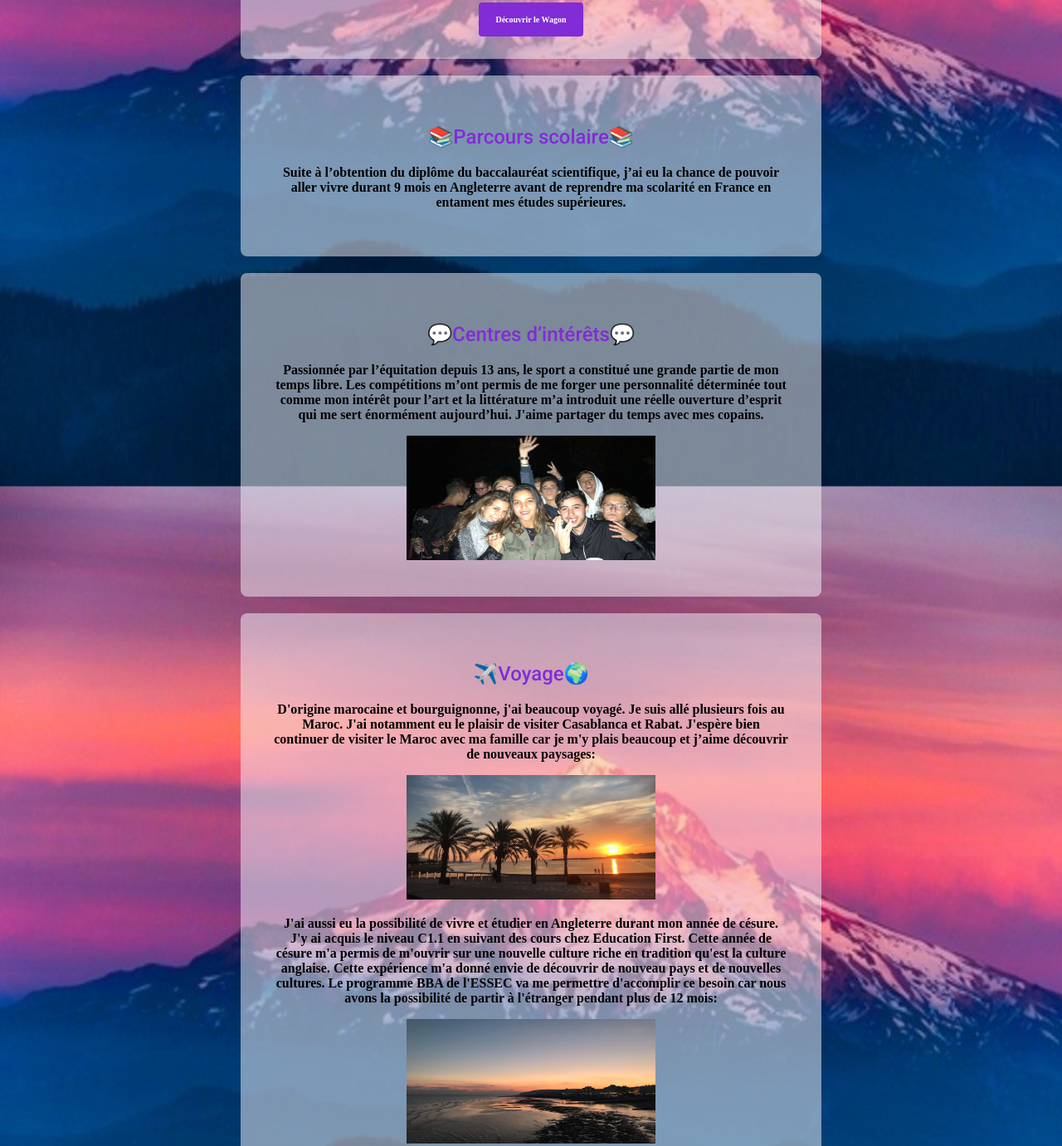
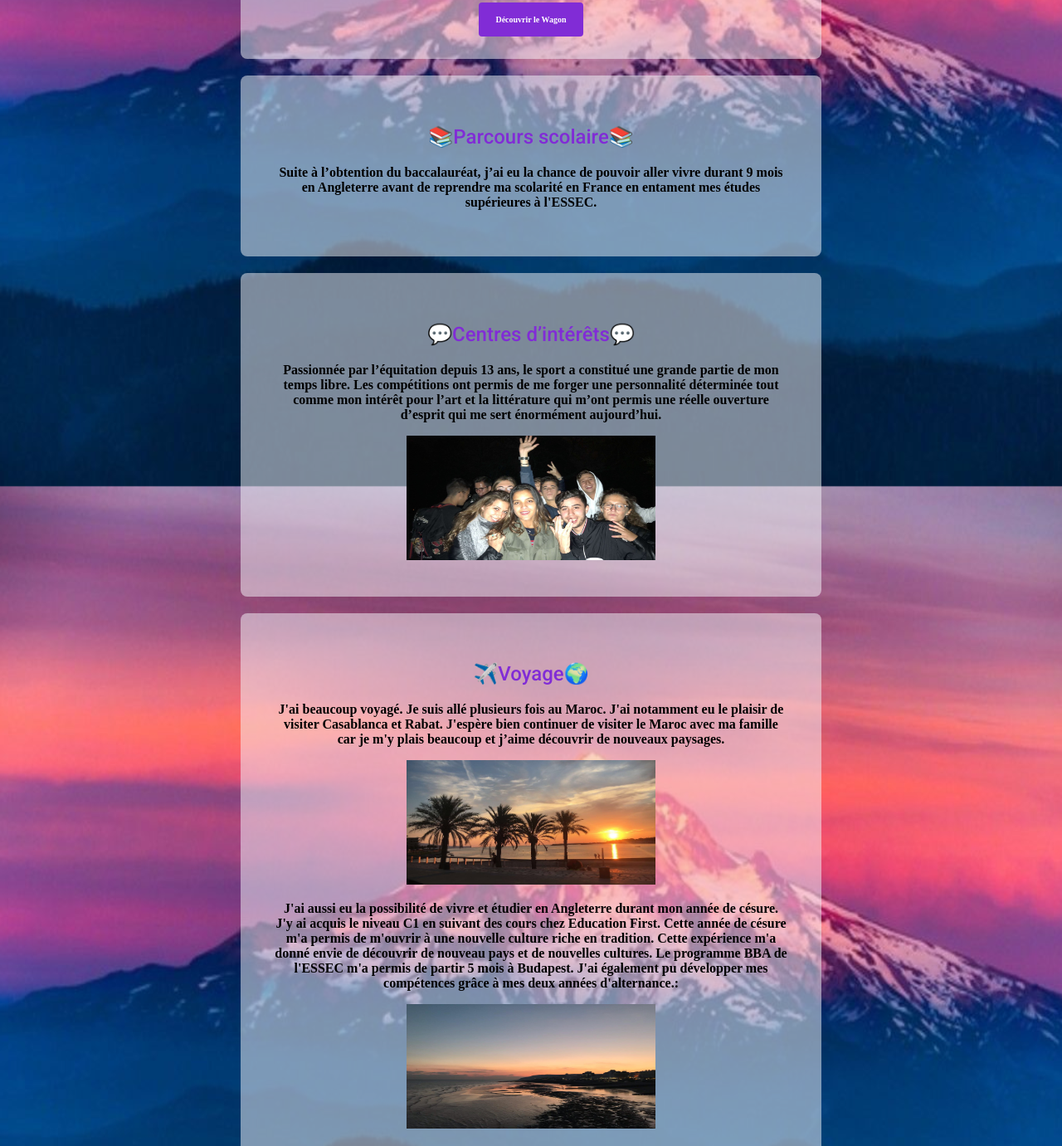
Before and after one commit to morgane-echchibi/my-profile, a plain HTML site: page index.html in a window 1280 px wide. Shown: the part 494-1875 px from the top of the page at 83% size. Drawn offline with Linux system fonts and the light colour scheme.

Commit message:
Update index.html

```diff
--- a/index.html
+++ b/index.html
@@ -23,20 +23,20 @@
 
 			<div class="card-grey">
 				<h2>📚Parcours scolaire📚</h2>
-				<p> Suite à l’obtention du diplôme du baccalauréat scientifique, j’ai eu la chance de pouvoir aller vivre durant 9 mois en Angleterre avant de reprendre ma scolarité en France en entament mes études supérieures.</p>
+				<p> Suite à l’obtention du baccalauréat, j’ai eu la chance de pouvoir aller vivre durant 9 mois en Angleterre avant de reprendre ma scolarité en France en entament mes études supérieures à l'ESSEC.</p>
 			</div>
 
 			<div class="card-grey">
 				<h2>💬Centres d’intérêts💬</h2>
-				<p>Passionnée par l’équitation depuis  13 ans, le sport a constitué une grande partie de mon temps libre. Les compétitions m’ont permis de me forger une personnalité déterminée tout comme mon intérêt pour l’art et la littérature m’a introduit une réelle ouverture d’esprit qui me sert énormément aujourd’hui. J'aime partager du temps avec mes copains.</p>
+				<p>Passionnée par l’équitation depuis 13 ans, le sport a constitué une grande partie de mon temps libre. Les compétitions ont permis de me forger une personnalité déterminée tout comme mon intérêt pour l’art et la littérature qui m’ont permis une réelle ouverture d’esprit qui me sert énormément aujourd’hui.</p>
 				<img src="images/ami.jpg" alt="ECH-CHIBI Morgane" id="img-square">
 			</div>
 
 			<div class="card-grey">
 				<h2>✈️Voyage🌍</h2>
-				<p>D'origine marocaine et bourguignonne, j'ai beaucoup voyagé. Je suis allé plusieurs fois au Maroc. J'ai notamment eu le plaisir de visiter Casablanca et Rabat. J'espère bien continuer de visiter le Maroc avec ma famille car je m'y plais beaucoup et j’aime découvrir de nouveaux paysages: </p>
+				<p>J'ai beaucoup voyagé. Je suis allé plusieurs fois au Maroc. J'ai notamment eu le plaisir de visiter Casablanca et Rabat. J'espère bien continuer de visiter le Maroc avec ma famille car je m'y plais beaucoup et j’aime découvrir de nouveaux paysages. </p>
 				<img src="images/maroc.jpg" alt="Maroc" id="img-square">
-				<p>J'ai aussi eu la possibilité de vivre et étudier en Angleterre durant mon année de césure. J'y ai acquis le niveau C1.1 en suivant des cours chez Education First. Cette année de césure m'a permis de m'ouvrir sur une nouvelle culture riche en tradition qu'est la culture anglaise. Cette expérience m'a donné envie de découvrir de nouveau pays et de nouvelles cultures. Le programme BBA de l'ESSEC va me permettre d'accomplir ce besoin car nous avons la possibilité de partir à l'étranger pendant plus de 12 mois:</p>
+				<p>J'ai aussi eu la possibilité de vivre et étudier en Angleterre durant mon année de césure. J'y ai acquis le niveau C1 en suivant des cours chez Education First. Cette année de césure m'a permis de m'ouvrir à une nouvelle culture riche en tradition. Cette expérience m'a donné envie de découvrir de nouveau pays et de nouvelles cultures. Le programme BBA de l'ESSEC m'a permis de partir 5 mois à Budapest. J'ai également pu développer mes compétences grâce à mes deux années d'alternance.:</p>
 				<img src="images/ang.jpg" alt="Angleterre" id="img-square">
 			</div>
 
```
